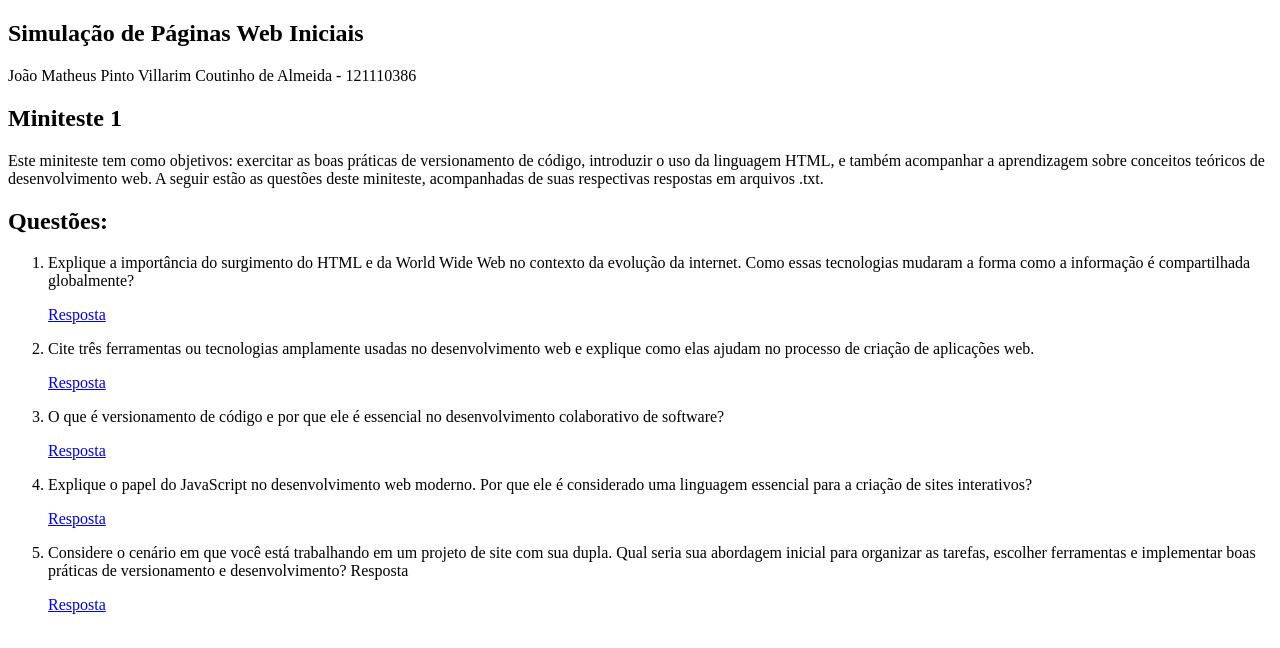
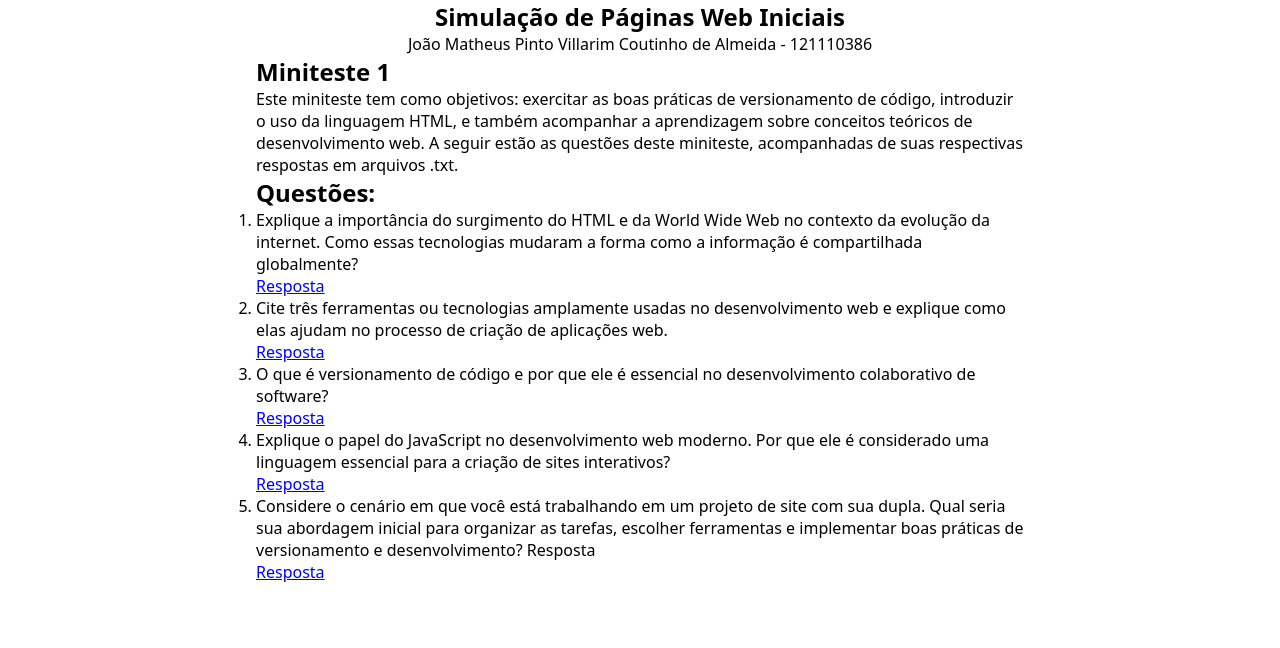
Before and after one commit to joaomatheusvillarim/lab-pweb2, a plain HTML site: page miniteste1/index.html in a window 1280 px wide. Drawn offline with Linux system fonts and the light colour scheme.

Commit message:
Conteúdo styles.css, alterações em README

```diff
--- a/miniteste1/styles.css
+++ b/miniteste1/styles.css
@@ -0,0 +1,16 @@
+* {
+  margin: 0;
+  padding: 0;
+  box-sizing: border-box;
+}
+
+body {
+  font-family: system-ui, -apple-system, BlinkMacSystemFont, 'Segoe UI', Roboto, Oxygen, Ubuntu, Cantarell, 'Open Sans', 'Helvetica Neue', sans-serif;
+  min-width: 360px;
+  width: 60%;
+  margin: 0 auto;
+}
+
+header {
+  text-align: center;
+}
```
Also changed, not shown: miniteste1/index.html (+1 -2 lines), 2 other files.
